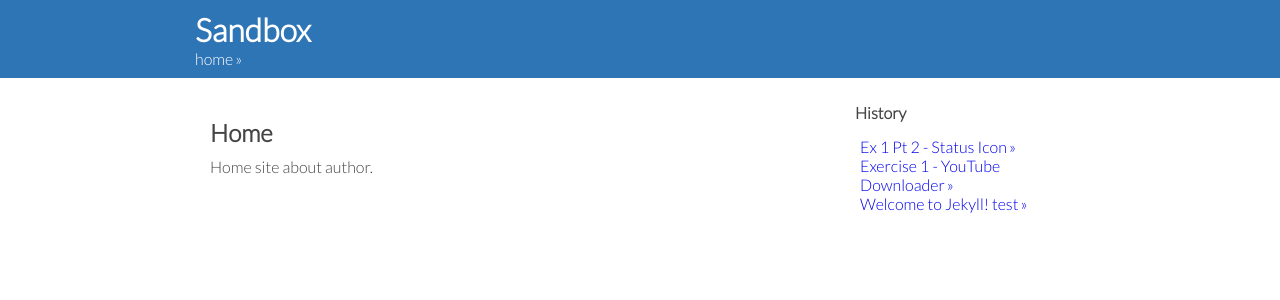
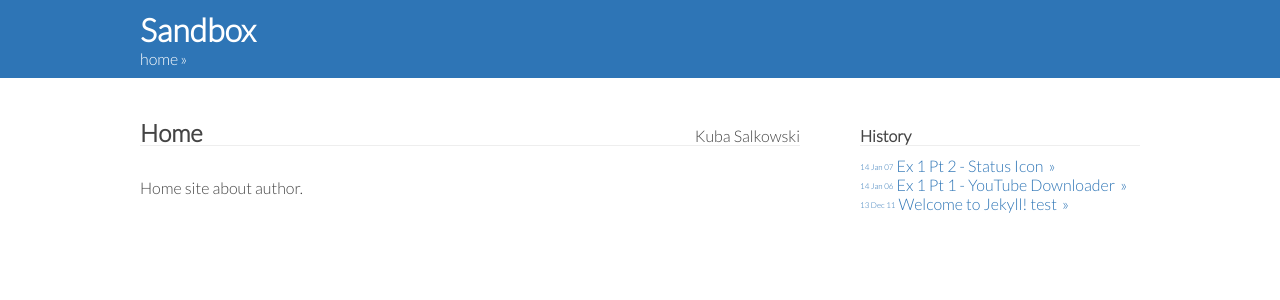
Before and after one commit to urobor/urobor.github.io, a Jekyll site: the page built from index.html, in a window 1280 px wide. Shown: the top 300 px of the page. Built offline with Jekyll 4.4.1, drawn with Linux system fonts in a browser that asks for light colours; Markdown is read by kramdown in place of the engine named in the settings.

Commit message:
layout fixes

```diff
--- a/_layouts/main.html
+++ b/_layouts/main.html
@@ -18,7 +18,11 @@
             <div id="history-scroll-list">
                 <ul>
                     {% for post in site.posts %}
-                        <li><a href="{{ post.url }}">{{ post.title }}</a></li>
+                    <li>
+                        <a href="{{ post.url }}">
+                            <span class="date">{{post.date | date: "%y %b %d"}}</span> {{ post.title }}
+                        </a>
+                    </li>
                     {% endfor %}
                 </ul>
             </div>
@@ -28,8 +32,5 @@
             {{ content }}
         </article>
     </div>
-        <footer>
-
-        </footer>
 </body>
 </html>
--- a/_posts/2014-01-06-exercise-1-YouTube-downloader.markdown
+++ b/_posts/2014-01-06-ex-1-pt-1-YouTube-downloader.markdown
@@ -1,6 +1,6 @@
 ---
 layout: post
-title:  "Exercise 1 - YouTube Downloader"
+title:  "Ex 1 Pt 1 - YouTube Downloader"
 date:   2014-01-06 18:27:00
 categories: youtube browser-plugin firefox chrome
 ---
--- a/css/skeleton.css
+++ b/css/skeleton.css
@@ -1,17 +1,14 @@
 p {
-    margin: 10px 0px 10px 0px;
-}
-
-html {
-    background: white;
+    margin: 15px 0px;
 }
 
 a {
-  text-decoration:none;
+    color: #2E75B6;
+    text-decoration:none;
 }
 
 a:hover {
-  text-decoration:underline;
+    text-shadow: 0px 0px 1px #2E75B6;
 }
 
 /* Lets add an arrow after each link */
@@ -20,7 +17,7 @@ a:after {
     content: "\00bb"; /* Unicode hex for &raquo; */
 }
 
-aside li {list-style-type:none;}
+aside li { list-style-type:none; }
 
 article li { margin-left: 20px; }
 
@@ -28,11 +25,6 @@ div#history-scroll-list
 {
     height:500px;
     overflow:auto;
-    padding: 10px 10px 10px 20px;
-}
-
-div#history-scroll-bottom {
-    height:10px;
 }
 
 
@@ -46,7 +38,7 @@ font-family: 'Lato', sans-serif;
 color: #444;
 }
 .center {
-    width: 900px;
+    width: 1000px;
     margin: 0 auto;
 }
 
@@ -55,42 +47,65 @@ header, header a {
     color: white;
 }
 
-body header, body aside h4 {
-    padding: 10px 10px 10px 20px;
+header a:hover {
+    text-shadow: 0px 0px 10px white;
+}
+
+body header {
+    padding: 10px 0px;
 }
 
 body aside h4 {
-    border-radius: 5px 5px 0px 0px;
-    padding: 5px 0px 5px 15px;
+    margin-top: 8px;
+    margin-bottom: 10px;
+    border-bottom: 1px solid #eee;
+}
+
+body aside .date {
+    position: relative;
+    font-size: 0.5em;
+    top: -2px;
 }
 
 body header {
-    margin-bottom: 20px;
-}
-
-body footer {
-    position: fixed;
-    height: 20px;
-    width: 900px;
-    bottom: 0px;
+    margin-bottom: 40px;
 }
 
 #history-menu {
-    width: 250px;
+    width: 280px;
     float: right;
 }
 
 
 article {
-    margin-right: 270px;
-    padding: 20px;
+    margin-right: 320px;
     margin-bottom: 50px;
 }
 
-pre {
-    margin: 10px;
+h2 {
+    float: left;
 }
 
-code {
-    background: white;
+p.meta {
+    position: relative;
+    text-align: right;
+    top: 8px;
+    right: 20px;
+    margin-bottom: 40px;
+    margin-left: 20px;
+    border-bottom: 1px solid #eee;
 }
+
+pre {
+    padding-left: 20px;
+    margin: 20px 0px;
+    border-left: 2px solid #bbb;
+}
+
+img {
+    border-radius: 10px;
+    border: 2px solid #ddd;
+    margin: 0 auto;
+    display: block;
+    box-shadow: 0px 0px 4px #ddd;
+}
--- a/index.html
+++ b/index.html
@@ -3,6 +3,7 @@ layout: main
 ---
 
 <h2> Home </h2>
+<p class="meta"> Kuba Salkowski </p>
 <p>
     Home site about author.
 </p>
```
Also changed, not shown: _posts/2014-01-07-ex-1-pt-2.markdown (renamed from _posts/2014-01-07-exercise-1-part-2.markdown). Lines whose indentation alone changed are shown as unchanged.
